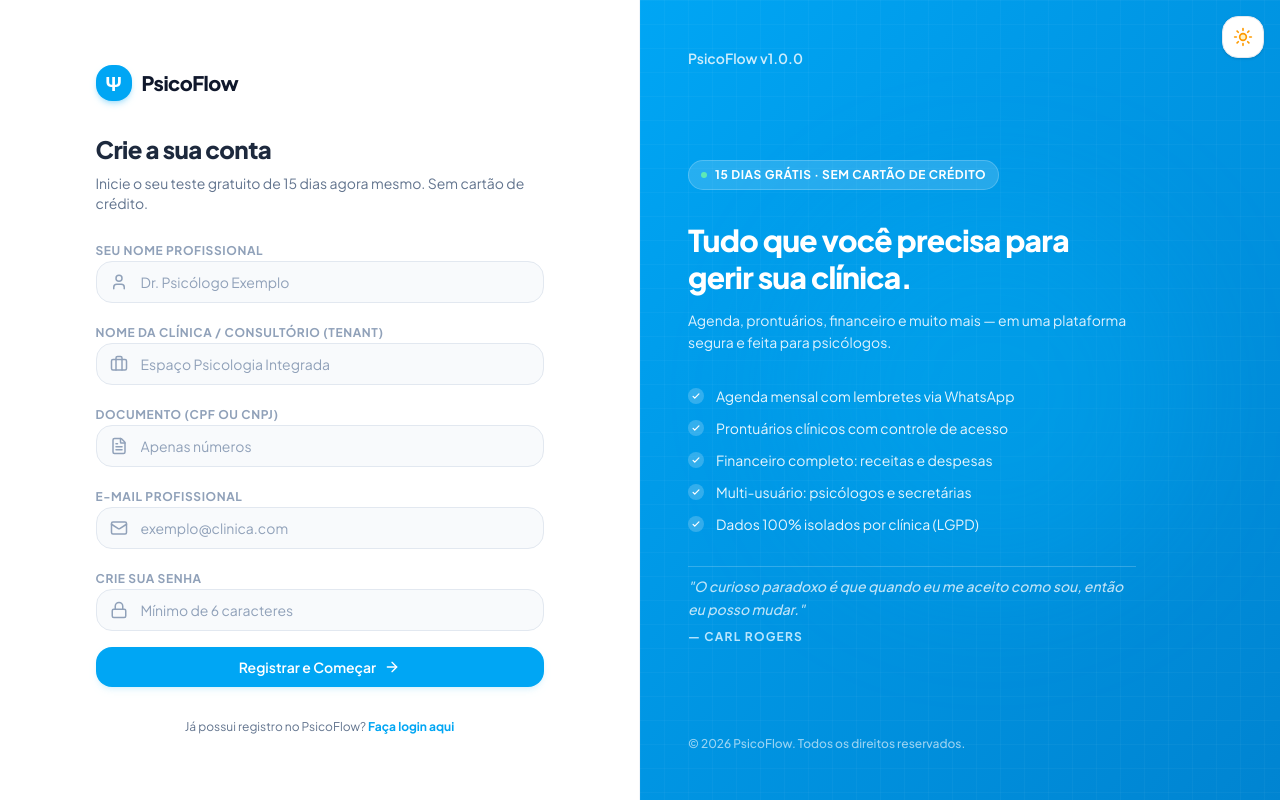
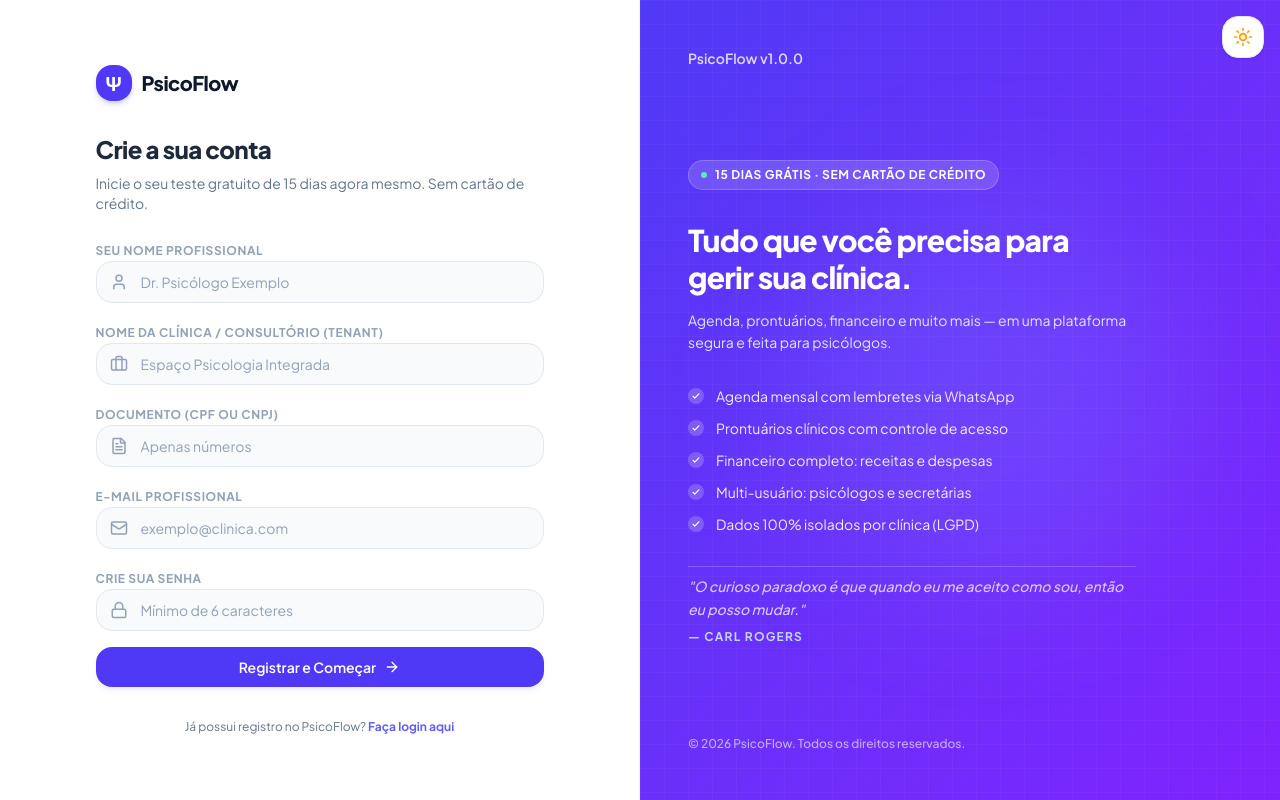
Before and after one commit to MIHAWKYTS/Psicoflow, a Next.js app: page /registro in a window 1280 px wide. Built offline with nearby package versions, Linux system fonts and the light colour scheme.

Commit message:
feat: migrar páginas de auth para paleta indigo/violet
Atualiza login, registro, esqueci-senha, resetar-senha e auth layout
para usar indigo-600/violet-600 em vez de sky, mantendo consistência
com o design system do dashboard.

Co-Authored-By: Claude Sonnet 4.6 <noreply@anthropic.com>

```diff
--- a/src/app/(auth)/esqueci-senha/page.tsx
+++ b/src/app/(auth)/esqueci-senha/page.tsx
@@ -45,7 +45,7 @@ export default function EsqueciSenhaPage() {
         </div>
         <Link
           href="/login"
-          className="flex items-center justify-center gap-2 text-sm font-bold text-sky-500 hover:text-sky-600 transition-colors"
+          className="flex items-center justify-center gap-2 text-sm font-bold text-indigo-500 hover:text-indigo-600 transition-colors"
         >
           <ArrowLeft className="w-4 h-4" />
           Voltar para o login
@@ -83,7 +83,7 @@ export default function EsqueciSenhaPage() {
               value={email}
               onChange={(e) => setEmail(e.target.value)}
               placeholder="exemplo@clinica.com"
-              className="w-full pl-11 pr-4 py-2.5 text-sm rounded-xl border border-slate-200 dark:border-slate-800 bg-slate-50 dark:bg-slate-950/40 text-slate-700 dark:text-slate-200 focus:outline-none focus:ring-2 focus:ring-sky-500/20 focus:border-sky-500 transition-all placeholder:text-slate-400"
+              className="w-full pl-11 pr-4 py-2.5 text-sm rounded-xl border border-slate-200 dark:border-slate-800 bg-slate-50 dark:bg-slate-950/40 text-slate-700 dark:text-slate-200 focus:outline-none focus:ring-2 focus:ring-indigo-500/20 focus:border-indigo-500 transition-all placeholder:text-slate-400"
               required
             />
           </div>
@@ -92,7 +92,7 @@ export default function EsqueciSenhaPage() {
         <button
           type="submit"
           disabled={loading}
-          className="w-full flex items-center justify-center gap-2 px-5 py-2.5 bg-sky-500 hover:bg-sky-600 disabled:bg-sky-400 text-white font-semibold text-sm rounded-xl shadow-md shadow-sky-500/10 hover:shadow-lg hover:shadow-sky-500/20 active:scale-98 transition-all cursor-pointer"
+          className="w-full flex items-center justify-center gap-2 px-5 py-2.5 bg-indigo-600 hover:bg-indigo-700 disabled:bg-indigo-400 text-white font-semibold text-sm rounded-xl shadow-md shadow-indigo-500/10 hover:shadow-lg hover:shadow-indigo-500/20 active:scale-98 transition-all cursor-pointer"
         >
           {loading ? (
             <Loader2 className="w-4 h-4 animate-spin" />
@@ -105,7 +105,7 @@ export default function EsqueciSenhaPage() {
       <div className="text-center pt-2">
         <Link
           href="/login"
-          className="flex items-center justify-center gap-1.5 text-xs font-bold text-sky-500 hover:text-sky-600 transition-colors"
+          className="flex items-center justify-center gap-1.5 text-xs font-bold text-indigo-500 hover:text-indigo-600 transition-colors"
         >
           <ArrowLeft className="w-3.5 h-3.5" />
           Voltar para o login
--- a/src/app/(auth)/layout.tsx
+++ b/src/app/(auth)/layout.tsx
@@ -19,7 +19,7 @@ export default function AuthLayout({
         <div className="mx-auto w-full max-w-md">
           {/* Logo */}
           <div className="flex items-center gap-2.5 mb-8">
-            <div className="w-9 h-9 rounded-xl bg-sky-500 flex items-center justify-center text-white font-extrabold text-xl shadow-md shadow-sky-500/25">
+            <div className="w-9 h-9 rounded-xl bg-indigo-600 flex items-center justify-center text-white font-extrabold text-xl shadow-md shadow-indigo-500/25">
               Ψ
             </div>
             <span className="font-extrabold text-slate-900 dark:text-white text-xl tracking-tight">
@@ -32,10 +32,10 @@ export default function AuthLayout({
       </div>
 
       {/* Painel Direito (Visual Inspirador) */}
-      <div className="hidden lg:flex flex-col justify-between p-12 bg-gradient-to-br from-sky-500 to-sky-600 dark:from-slate-900 dark:to-slate-950 relative overflow-hidden">
+      <div className="hidden lg:flex flex-col justify-between p-12 bg-gradient-to-br from-indigo-600 to-violet-600 dark:from-slate-900 dark:to-slate-950 relative overflow-hidden">
         {/* Detalhes de grade e círculos decorativos */}
         <div className="absolute inset-0 bg-[linear-gradient(to_right,#ffffff08_1px,transparent_1px),linear-gradient(to_bottom,#ffffff08_1px,transparent_1px)] bg-[size:24px_24px]" />
-        <div className="absolute top-1/4 left-1/4 w-96 h-96 bg-sky-400/20 dark:bg-sky-500/5 rounded-full blur-3xl" />
+        <div className="absolute top-1/4 left-1/4 w-96 h-96 bg-indigo-400/20 dark:bg-indigo-500/5 rounded-full blur-3xl" />
 
         {/* Branding e Versão */}
         <div className="relative z-10 text-white/80 font-semibold text-sm">
@@ -54,7 +54,7 @@ export default function AuthLayout({
             <h2 className="text-3xl font-extrabold text-white leading-tight tracking-tight">
               Tudo que você precisa para gerir sua clínica.
             </h2>
-            <p className="text-sky-100 dark:text-slate-400 text-sm leading-relaxed">
+            <p className="text-indigo-100 dark:text-slate-400 text-sm leading-relaxed">
               Agenda, prontuários, financeiro e muito mais — em uma plataforma segura e feita para psicólogos.
             </p>
           </div>
@@ -84,7 +84,7 @@ export default function AuthLayout({
             <blockquote className="text-sm font-medium text-white/75 leading-relaxed italic">
               "O curioso paradoxo é que quando eu me aceito como sou, então eu posso mudar."
             </blockquote>
-            <cite className="block text-xs font-bold text-sky-200 dark:text-sky-400 not-italic uppercase tracking-widest mt-2">
+            <cite className="block text-xs font-bold text-indigo-200 dark:text-indigo-400 not-italic uppercase tracking-widest mt-2">
               — Carl Rogers
             </cite>
           </div>
--- a/src/app/(auth)/registro/page.tsx
+++ b/src/app/(auth)/registro/page.tsx
@@ -87,7 +87,7 @@ export default function RegistroPage() {
               value={nome}
               onChange={(e) => setNome(e.target.value)}
               placeholder="Dr. Psicólogo Exemplo"
-              className="w-full pl-11 pr-4 py-2.5 text-sm rounded-xl border border-slate-200 dark:border-slate-800 bg-slate-50 dark:bg-slate-950/40 text-slate-700 dark:text-slate-200 focus:outline-none focus:ring-2 focus:ring-sky-500/20 focus:border-sky-500 transition-all placeholder:text-slate-400"
+              className="w-full pl-11 pr-4 py-2.5 text-sm rounded-xl border border-slate-200 dark:border-slate-800 bg-slate-50 dark:bg-slate-950/40 text-slate-700 dark:text-slate-200 focus:outline-none focus:ring-2 focus:ring-indigo-500/20 focus:border-indigo-500 transition-all placeholder:text-slate-400"
               required
             />
           </div>
@@ -105,7 +105,7 @@ export default function RegistroPage() {
               value={nomeClinica}
               onChange={(e) => setNomeClinica(e.target.value)}
               placeholder="Espaço Psicologia Integrada"
-              className="w-full pl-11 pr-4 py-2.5 text-sm rounded-xl border border-slate-200 dark:border-slate-800 bg-slate-50 dark:bg-slate-950/40 text-slate-700 dark:text-slate-200 focus:outline-none focus:ring-2 focus:ring-sky-500/20 focus:border-sky-500 transition-all placeholder:text-slate-400"
+              className="w-full pl-11 pr-4 py-2.5 text-sm rounded-xl border border-slate-200 dark:border-slate-800 bg-slate-50 dark:bg-slate-950/40 text-slate-700 dark:text-slate-200 focus:outline-none focus:ring-2 focus:ring-indigo-500/20 focus:border-indigo-500 transition-all placeholder:text-slate-400"
               required
             />
           </div>
@@ -123,7 +123,7 @@ export default function RegistroPage() {
               value={documento}
               onChange={(e) => setDocumento(e.target.value)}
               placeholder="Apenas números"
-              className="w-full pl-11 pr-4 py-2.5 text-sm rounded-xl border border-slate-200 dark:border-slate-800 bg-slate-50 dark:bg-slate-950/40 text-slate-700 dark:text-slate-200 focus:outline-none focus:ring-2 focus:ring-sky-500/20 focus:border-sky-500 transition-all placeholder:text-slate-400"
+              className="w-full pl-11 pr-4 py-2.5 text-sm rounded-xl border border-slate-200 dark:border-slate-800 bg-slate-50 dark:bg-slate-950/40 text-slate-700 dark:text-slate-200 focus:outline-none focus:ring-2 focus:ring-indigo-500/20 focus:border-indigo-500 transition-all placeholder:text-slate-400"
               required
             />
           </div>
@@ -141,7 +141,7 @@ export default function RegistroPage() {
               value={email}
               onChange={(e) => setEmail(e.target.value)}
               placeholder="exemplo@clinica.com"
-              className="w-full pl-11 pr-4 py-2.5 text-sm rounded-xl border border-slate-200 dark:border-slate-800 bg-slate-50 dark:bg-slate-950/40 text-slate-700 dark:text-slate-200 focus:outline-none focus:ring-2 focus:ring-sky-500/20 focus:border-sky-500 transition-all placeholder:text-slate-400"
+              className="w-full pl-11 pr-4 py-2.5 text-sm rounded-xl border border-slate-200 dark:border-slate-800 bg-slate-50 dark:bg-slate-950/40 text-slate-700 dark:text-slate-200 focus:outline-none focus:ring-2 focus:ring-indigo-500/20 focus:border-indigo-500 transition-all placeholder:text-slate-400"
               required
             />
           </div>
@@ -159,7 +159,7 @@ export default function RegistroPage() {
               value={senha}
               onChange={(e) => setSenha(e.target.value)}
               placeholder="Mínimo de 6 caracteres"
-              className="w-full pl-11 pr-4 py-2.5 text-sm rounded-xl border border-slate-200 dark:border-slate-800 bg-slate-50 dark:bg-slate-950/40 text-slate-700 dark:text-slate-200 focus:outline-none focus:ring-2 focus:ring-sky-500/20 focus:border-sky-500 transition-all placeholder:text-slate-400"
+              className="w-full pl-11 pr-4 py-2.5 text-sm rounded-xl border border-slate-200 dark:border-slate-800 bg-slate-50 dark:bg-slate-950/40 text-slate-700 dark:text-slate-200 focus:outline-none focus:ring-2 focus:ring-indigo-500/20 focus:border-indigo-500 transition-all placeholder:text-slate-400"
               minLength={6}
               required
             />
@@ -170,7 +170,7 @@ export default function RegistroPage() {
         <button
           type="submit"
           disabled={loading}
-          className="w-full flex items-center justify-center gap-2 px-5 py-2.5 bg-sky-500 hover:bg-sky-600 disabled:bg-sky-400 text-white font-semibold text-sm rounded-xl shadow-md shadow-sky-500/10 hover:shadow-lg hover:shadow-sky-500/20 active:scale-98 transition-all cursor-pointer"
+          className="w-full flex items-center justify-center gap-2 px-5 py-2.5 bg-indigo-600 hover:bg-indigo-700 disabled:bg-indigo-400 text-white font-semibold text-sm rounded-xl shadow-md shadow-indigo-500/10 hover:shadow-lg hover:shadow-indigo-500/20 active:scale-98 transition-all cursor-pointer"
         >
           {loading ? (
             <Loader2 className="w-4 h-4 animate-spin" />
@@ -189,7 +189,7 @@ export default function RegistroPage() {
           Já possui registro no PsicoFlow?{" "}
           <Link
             href="/login"
-            className="font-bold text-sky-500 hover:text-sky-600 transition-colors"
+            className="font-bold text-indigo-500 hover:text-indigo-600 transition-colors"
           >
             Faça login aqui
           </Link>
```
Also changed, not shown: src/app/(auth)/login/page.tsx (+5 -5 lines), src/app/(auth)/resetar-senha/page.tsx (+6 -6 lines).
